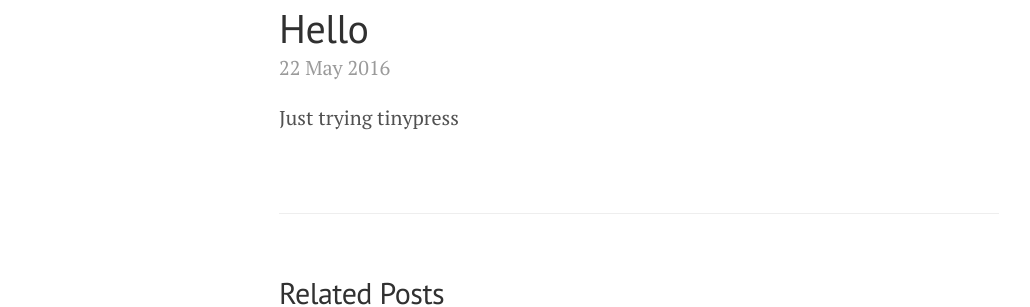
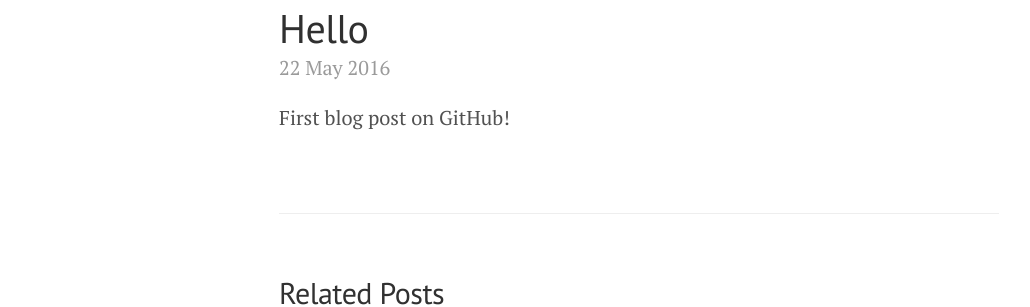
Before and after one commit to rameshkrishna/rameshkrishna.github.io, a Jekyll site: the page built from _posts/2016-05-22-hello.markdown, in a window 1280 px wide. Shown: the part 129-436 px from the top of the page, without its empty margins (1-1031 px from the left). Built offline with Jekyll 4.4.1, drawn with Linux system fonts in a browser that asks for light colours.

Commit message:
Post update: Hello

```diff
--- a/_posts/2016-05-22-hello.markdown
+++ b/_posts/2016-05-22-hello.markdown
@@ -3,4 +3,4 @@ published: true
 title: Hello
 layout: post
 ---
-Just trying tinypress
+First blog post on GitHub!
```
